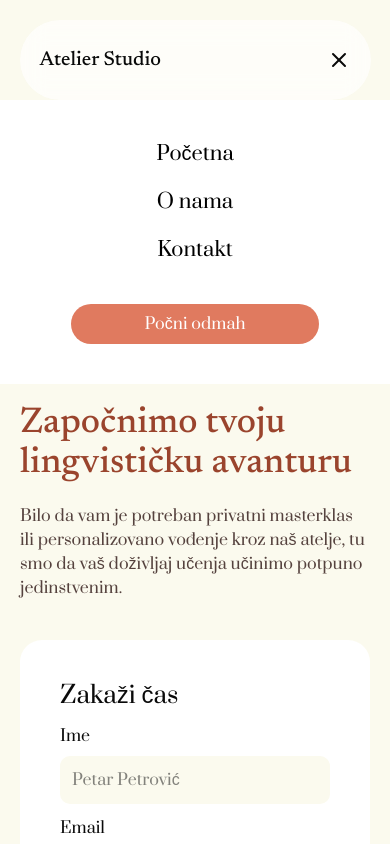
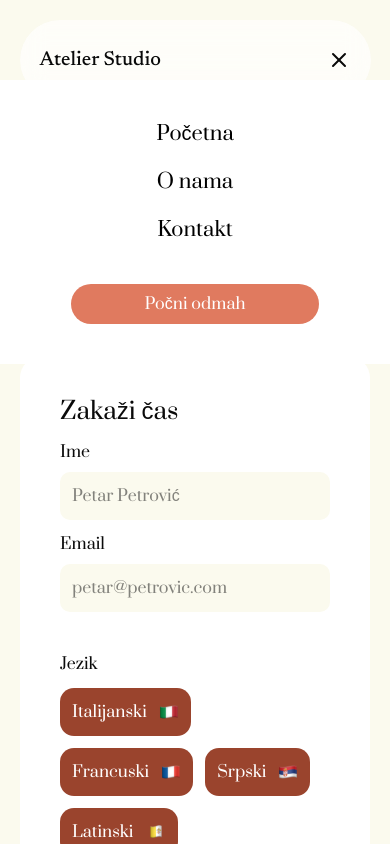
Before and after one commit to matkethekid/atelier-studio, a Next.js app: page /kontakt in a window 390 px wide. Both pictures are taken after a click on the button "Otvori meni". Shown: the top 844 px of the page. Built offline with nearby package versions, Linux system fonts and the light colour scheme.

Commit message:
fix: fix sidebar position

```diff
--- a/components/Navbar.tsx
+++ b/components/Navbar.tsx
@@ -1,6 +1,6 @@
 "use client";
 
-import { useState, useEffect } from "react";
+import { useState, useEffect, useRef } from "react";
 import Link from "next/link";
 import { Newsreader } from "next/font/google";
 import { Menu, X } from "lucide-react";
@@ -14,21 +14,26 @@ const newsReader = Newsreader({
 
 const Navbar = () => {
     const [isSidebarOpen, setIsSidebarOpen] = useState<boolean>(false);
+    const navRef = useRef<HTMLElement | null>(null);
 
     useEffect(() => {
         if (isSidebarOpen) {
-        document.body.style.overflow = 'hidden';
+            document.body.style.overflow = 'hidden';
         } else {
-        document.body.style.overflow = 'auto';
+            document.body.style.overflow = 'auto';
         }
 
         return () => {
-        document.body.style.overflow = 'auto';
+            document.body.style.overflow = 'auto';
         };
     }, [isSidebarOpen]);
+
+    const openSidebar = () => {
+        setIsSidebarOpen(prevState => !prevState);
+    };
   return (
     <>
-        <nav className="w-[90%] sticky top-5 backdrop-blur-md lg:max-w-300 lg:w-[60%] h-20 rounded-full pl-5 pr-5 lg:pl-20 lg:pr-15 mx-auto bg-white/65 z-20 flex text-center justify-between items-center">
+        <nav ref={navRef} className="w-[90%] sticky top-0 backdrop-blur-md lg:max-w-300 lg:w-[60%] h-20 rounded-full pl-5 pr-5 lg:pl-20 lg:pr-15 mx-auto bg-white/65 z-20 flex text-center justify-between items-center">
             <Link href={"/"} className={`${newsReader.className} text-xl flex z-100`}>Atelier Studio</Link>
             <ul className="hidden lg:flex flex-row gap-5">
                 <li><Link href={"/"}>Početna</Link></li>
@@ -36,9 +41,9 @@ const Navbar = () => {
                 <li><Link href={"/kontakt"}>Kontakt</Link></li>
             </ul>
             <Link href={"/kontakt"} className={`hidden lg:block pt-2 pb-2 pl-7 pr-7 rounded-full bg-[#E07A5F] text-white`}>Počni odmah</Link>
-            <button aria-label="Otvori meni" onClick={() => setIsSidebarOpen(prevState => !prevState)} className="lg:hidden flex z-100">{isSidebarOpen ? <X/> : <Menu/>}</button>
+            <button aria-label="Otvori meni" onClick={openSidebar} className="lg:hidden flex z-100">{isSidebarOpen ? <X/> : <Menu/>}</button>
         </nav>
-        <div className={`w-full h-full p-10 z-20 bg-white  ${isSidebarOpen ? "flex flex-col gap-10 z-30" : "hidden"}`}>
+        <div className={`fixed top-20 left-0 w-full p-10 z-20 bg-white ${isSidebarOpen ? "flex flex-col gap-10 z-30" : "hidden"}`}>
             <ul className="lg:hidden flex flex-col justify-center items-center w-full gap-5 text-black">
                 <li><Link href={"/"} className={`text-xl`}>Početna</Link></li>
                 <li><Link href={"/onama"} className={`text-xl`}>O nama</Link></li>
```
